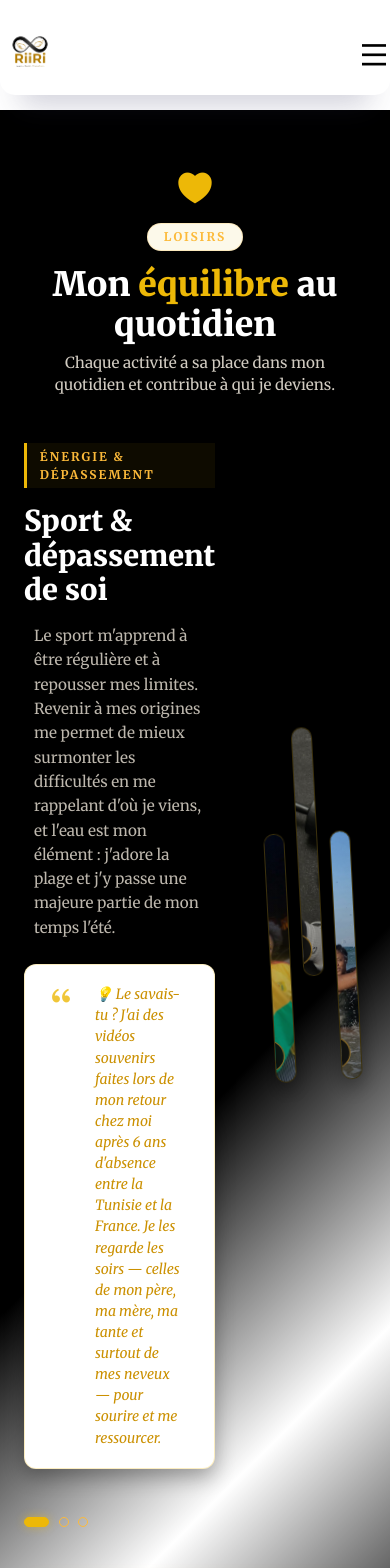
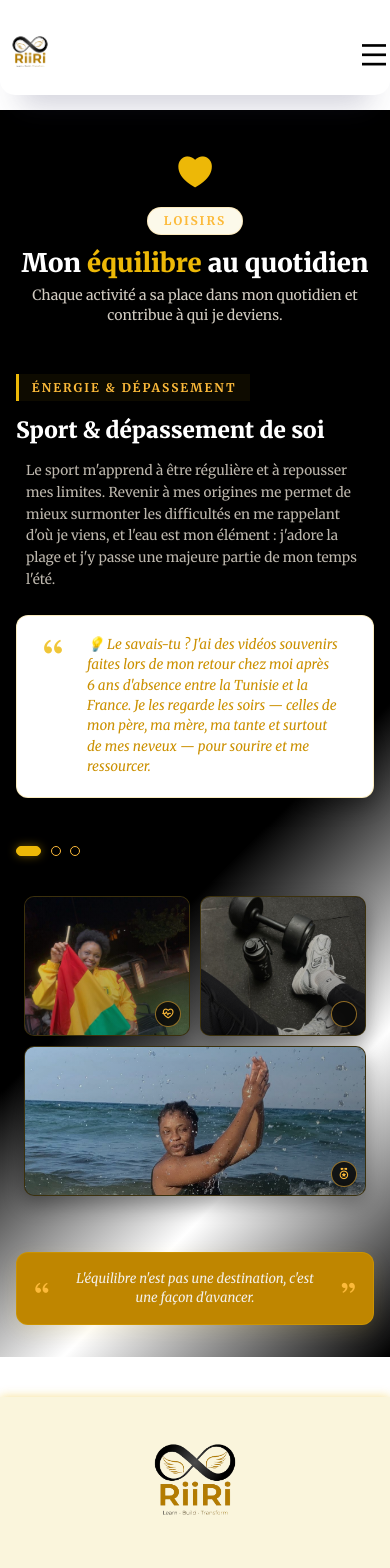
Before and after one commit to MariamaFofana/MonPortofolio, a React (Create React App) app: page /Loisirs in a window 390 px wide. Shown: the top 1568 px of the page. Built offline with nearby package versions, Linux system fonts and the light colour scheme.

Commit message:
fix: responsive layout and bilingual translation updates for CVitae

```diff
--- a/src/Components/CVitae/CVitae.css
+++ b/src/Components/CVitae/CVitae.css
@@ -1076,3 +1076,116 @@
     grid-template-columns: 1fr;
   }
 }
+/* ========================================================== */
+/* ====== CORRECTIONS RESPONSIVES FINALES (MOBILES < 768px) == */
+/* ========================================================== */
+
+@media screen and (max-width: 768px) {
+  /* 1. Ajustement général des conteneurs d'onglets pour s'adapter aux petits écrans */
+  .experience-container,
+  .education-container,
+  .association-container,
+  .skills-container,
+  .about-container {
+    padding: 1.5rem 1rem !important;
+  }
+
+  .experience-title-main,
+  .education-title,
+  .association-title-main,
+  .skills-title,
+  .about-title-main {
+    font-size: 1.8rem !important;
+  }
+
+  /* 2. Expériences : Passer le layout principal en une seule colonne sur mobile */
+  .experience-main-layout {
+    grid-template-columns: 1fr !important;
+    gap: 1.5rem !important;
+  }
+
+  .experience-stats-panel {
+    flex-direction: row !important;
+    justify-content: space-around !important;
+    padding: 1.2rem 1rem !important;
+  }
+
+  .exp-divider {
+    width: 1px !important;
+    height: 30px !important;
+  }
+
+  .exp-stat-block h4 {
+    font-size: 1.4rem !important;
+  }
+
+  /* Ligne de timeline verticale repositionnée proprement sur mobile */
+  .experience-timeline-list::before {
+    left: 20px !important;
+  }
+
+  .experience-timeline-item {
+    flex-direction: column !important;
+    align-items: flex-start !important;
+    gap: 0.5rem !important;
+    padding-left: 35px !important;
+  }
+
+  .exp-date-box {
+    width: 100% !important;
+    text-align: left !important;
+    flex-direction: row !important;
+    justify-content: space-between !important;
+  }
+
+  .experience-timeline-item .timeline-dot {
+    position: absolute !important;
+    left: 14px !important;
+    top: 5px !important;
+  }
+
+  .timeline-card {
+    width: 100% !important;
+  }
+
+
+  /* 3. Formations : Passer le layout en une colonne + adapter le panneau objectif */
+  .education-main-layout {
+    grid-template-columns: 1fr !important;
+    gap: 1.5rem !important;
+  }
+
+  .education-timeline-list::before {
+    left: 20px !important;
+  }
+
+  .education-timeline-item {
+    flex-direction: column !important;
+    align-items: flex-start !important;
+    gap: 0.5rem !important;
+    padding-left: 35px !important;
+  }
+
+  .education-timeline-item .timeline-dot {
+    position: absolute !important;
+    left: 14px !important;
+    top: 5px !important;
+  }
+
+  .education-container .timeline-card {
+    flex-direction: column !important;
+    align-items: flex-start !important;
+    width: 100% !important;
+  }
+
+  .education-objective-panel {
+    width: 100% !important;
+    padding: 1.5rem 1rem !important;
+  }
+
+  .education-stats-banner {
+    grid-template-columns: 1fr !important;
+    gap: 1rem !important;
+    padding: 1rem !important;
+  }
+}
--- a/src/Components/CVitae/CVitae.jsx
+++ b/src/Components/CVitae/CVitae.jsx
@@ -116,7 +116,8 @@ const CVitae = ({ lang = "fr" }) => {
                {/* En-tête */}
                <div className="experience-header-center">
                 <h3 className="experience-title-main">
-                   {currentExp.title.split(",")[0]}, <span className="highlight-text">{currentExp.title.split(",")[1] || "votre valeur"}</span>
+  {lang === "fr" ? "Mon expérience, " : "My experience, "}
+  <span className="highlight-text">{lang === "fr" ? "votre valeur" : "your value"}</span>
 </h3>
                  <p className="experience-description">
                    {currentExp.description}
@@ -207,8 +208,7 @@ const CVitae = ({ lang = "fr" }) => {
                 {/* En-tête */}
                 <div className="education-header-center">
     <h3 className="education-title">
-                    {currentEdu.title.includes("parcours") ? "Mon parcours " : "My academic "}
-                    <span className="highlight-text">{currentEdu.title.includes("parcours") ? "académique" : "background"}</span>
+      {currentEdu.title}
     </h3>
     <p className="education-description">
       {currentEdu.description}
--- a/src/Components/Loisirs/loisir.css
+++ b/src/Components/Loisirs/loisir.css
@@ -1,5 +1,5 @@
 .loisirs-section-complete {
-    background: linear-gradient(135deg, var(--black1),  var(--black1),var(--black1),var(--black1), var(--PrimaryColor),var(--black1));
+  background: linear-gradient(135deg, var(--black1),  var(--black1),var(--black1),var(--black1), var(--PrimaryColor),var(--black1));
   padding: 3rem 1.5rem;
   font-family: "Montserrat", sans-serif;
   display: flex;
@@ -104,10 +104,8 @@
   max-width: 1100px;
   width: 100%;
   margin: 1rem auto 0;
-
   display: grid;
   grid-template-columns: 0.9fr 1.1fr;
-
   align-items: center;
   gap: 3rem;
 }
@@ -160,7 +158,7 @@
   display: flex;
   align-items: center;
   gap: 0.6rem;
-  margin-top: 1.5rem; /* Rapproché du texte */
+  margin-top: 1.5rem;
 }
 
 .dot {
@@ -195,6 +193,7 @@
   justify-content: center;
   align-items: center;
 }
+
 .grid-mosaic-slant {
   width: 100%;
   max-width: 600px;
@@ -277,19 +276,19 @@
 .loisirs-footer-bottom {
   display: flex;
   justify-content: center;
-  margin-top: 1rem; /* Rapproché du centre */
+  margin-top: 1rem;
 }
 
 .quote-container-bottom {
   background: var(--or2);
   color: #ffffff;
-  padding: 1.2rem 2rem; /* Légèrement plus compact */
+  padding: 1.2rem 2rem;
   border-radius: 12px;
   display: flex;
   align-items: center;
   gap: 12px;
   box-shadow: 0 6px 20px rgba(237, 184, 7, 0.1);
-  max-width: 520px; /* Plus étroit */
+  max-width: 520px;
   width: 100%;
   text-align: center;
   border: 1px solid rgba(237, 184, 7, 0.25);
@@ -310,3 +309,77 @@
   font-size: 1.1rem;
   flex-shrink: 0;
 }
+
+
+/* ========================================================== */
+/* ====== CORRECTIONS RESPONSIVES POUR MOBILES (< 768px) ====== */
+/* ========================================================== */
+
+@media screen and (max-width: 768px) {
+  .loisirs-section-complete {
+    padding: 2rem 1rem;
+  }
+
+  .loisirs-title-main {
+    font-size: 1.6rem;
+  }
+
+  .loisirs-subtitle-main {
+    font-size: 0.88rem;
+  }
+
+  /* Passage de la grille centrale en une seule colonne sur mobile */
+  .loisirs-body-middle {
+    grid-template-columns: 1fr;
+    gap: 2rem;
+  }
+
+  .slide-title {
+    font-size: 1.4rem;
+  }
+
+  .slide-description,
+  .loisirs-anecdote-box p {
+    font-size: 0.85rem;
+  }
+
+  /* Transformation de la mosaïque inclinée en une grille propre et nette sur mobile */
+  .grid-mosaic-slant {
+    transform: none; /* Annule la rotation penchée pour un affichage bien droit */
+    grid-template-columns: repeat(2, 1fr); /* 2 colonnes de photos */
+    grid-template-rows: auto;
+    gap: 10px;
+    max-width: 100%;
+  }
+
+  /* Annulation des décalages complexes et des hauteurs en pixels sur mobile */
+  .mosaic-card {
+    grid-column: auto !important;
+    grid-row: auto !important;
+    transform: none !important;
+    height: 140px; /* Hauteur fixe et propre pour chaque photo sur mobile */
+    border-radius: 10px;
+  }
+
+  /* Permet à la 3ème image de s'étaler joliment sur toute la largeur si besoin */
+  .mosaic-card:nth-child(3) {
+    grid-column: span 2 !important;
+    height: 150px;
+  }
+
+  .circle-badge {
+    width: 26px;
+    height: 26px;
+    font-size: 0.8rem;
+    right: 8px;
+    bottom: 8px;
+  }
+
+  .quote-container-bottom {
+    padding: 1rem;
+  }
+
+  .quote-container-bottom p {
+    font-size: 0.82rem;
+  }
+}
```
Lines whose indentation alone changed are shown as unchanged.
